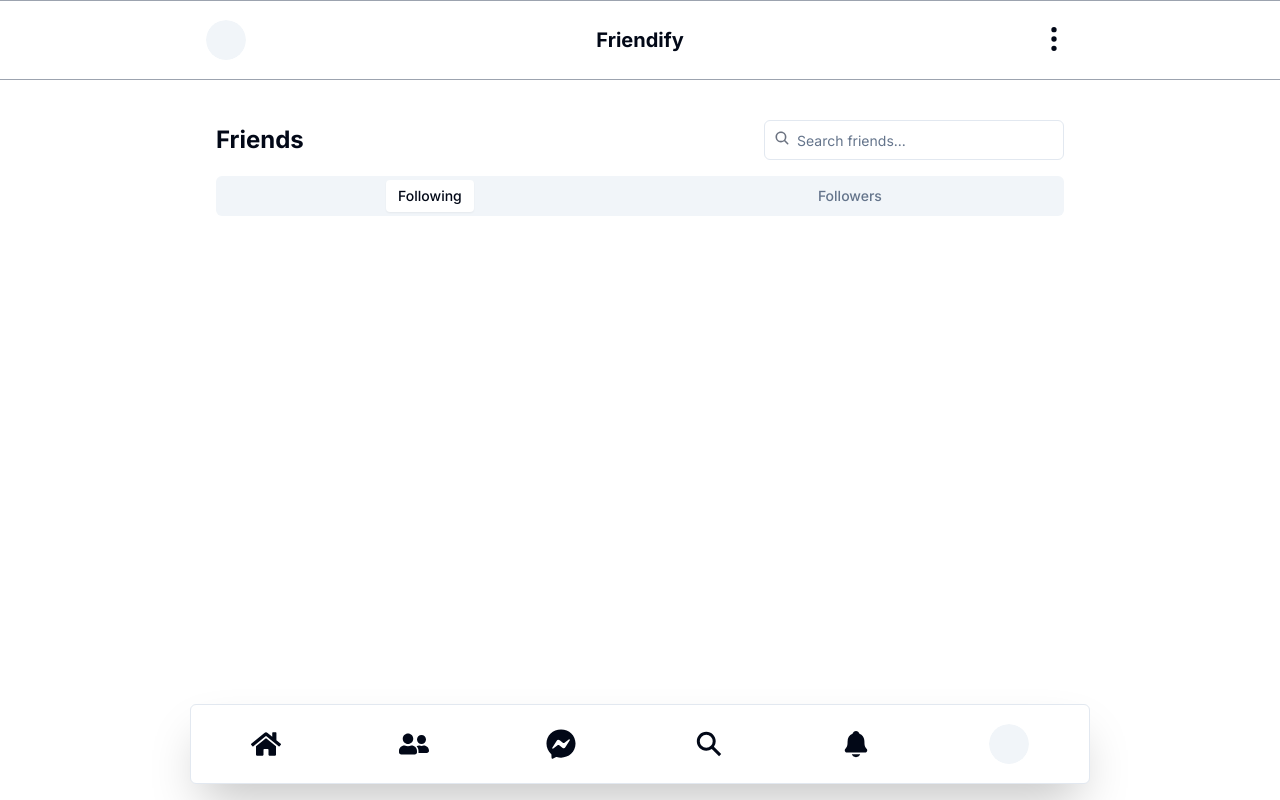
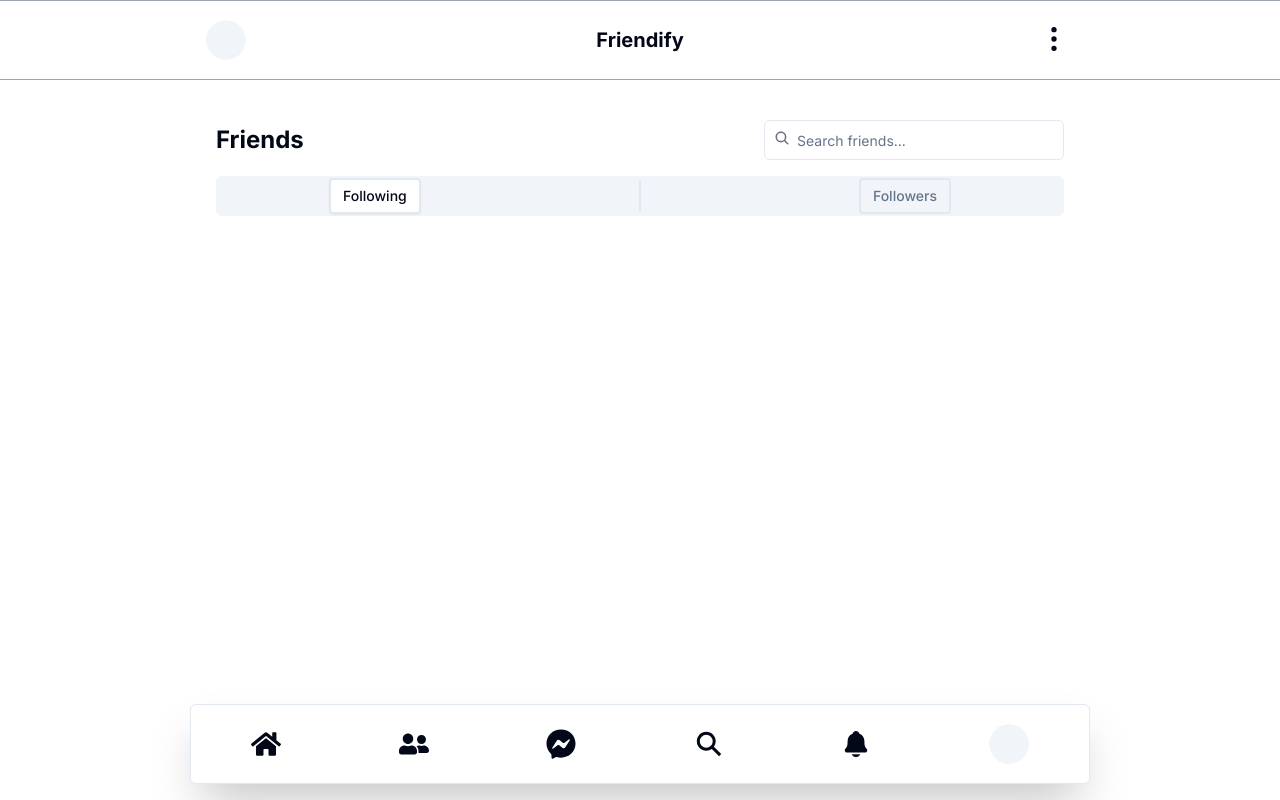
Before and after one commit to dheerurajpoot/friendify, a Next.js app: page /friends in a window 1280 px wide. Built offline with nearby package versions, Linux system fonts and the light colour scheme.

Commit message:
update friends tab

```diff
--- a/src/app/friends/page.tsx
+++ b/src/app/friends/page.tsx
@@ -102,8 +102,13 @@ export default function Friends() {
 			{/* tabs  */}
 			<Tabs defaultValue='following' className='w-full'>
 				<TabsList className='w-full justify-around'>
-					<TabsTrigger value='following'>Following</TabsTrigger>
-					<TabsTrigger value='followers'>Followers</TabsTrigger>
+					<TabsTrigger value='following' className='border-2'>
+						Following
+					</TabsTrigger>
+					<div className='border border-gray h-full'></div>
+					<TabsTrigger value='followers' className='border-2'>
+						Followers
+					</TabsTrigger>
 				</TabsList>
 				<TabsContent value='following'>
 					{/* following */}
```
